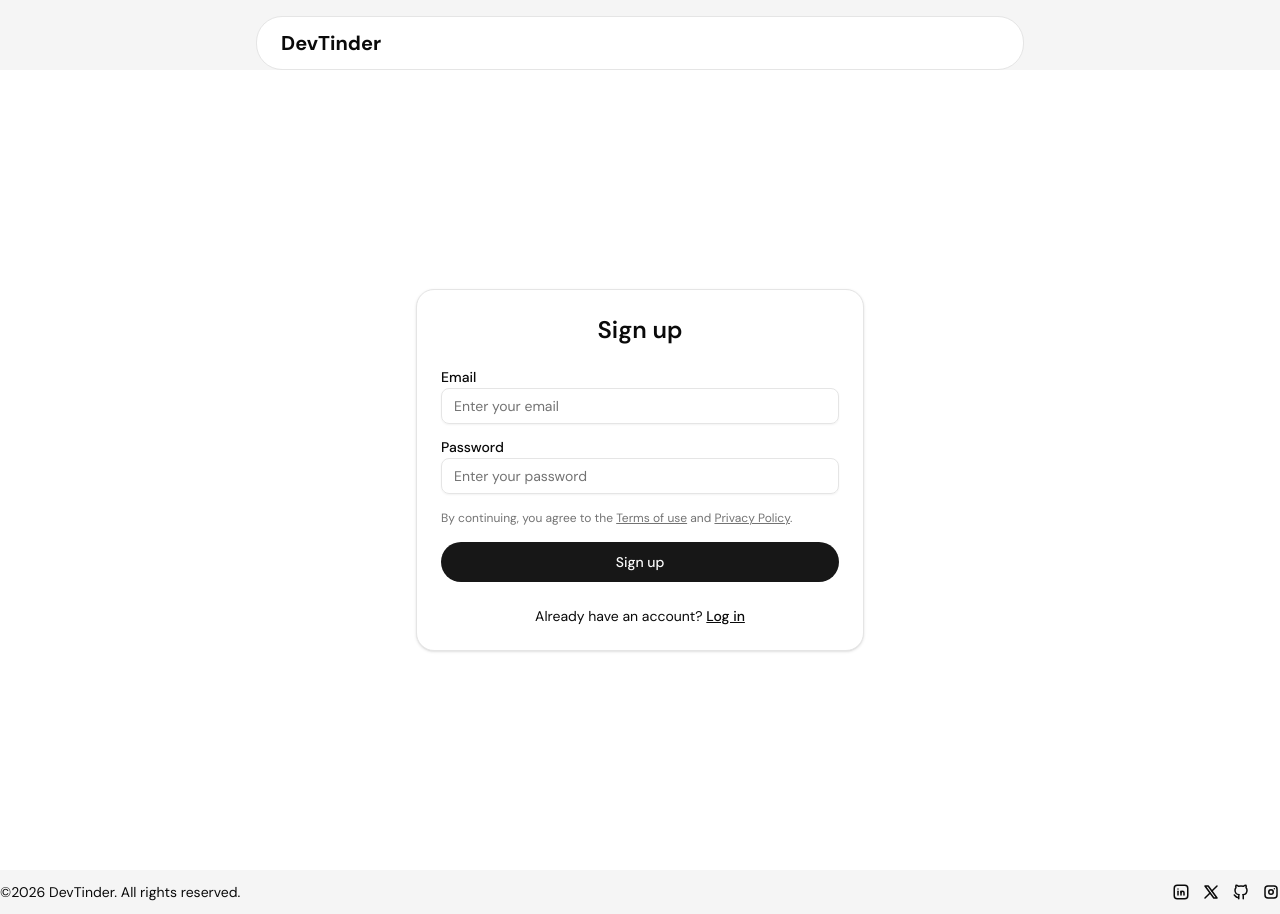
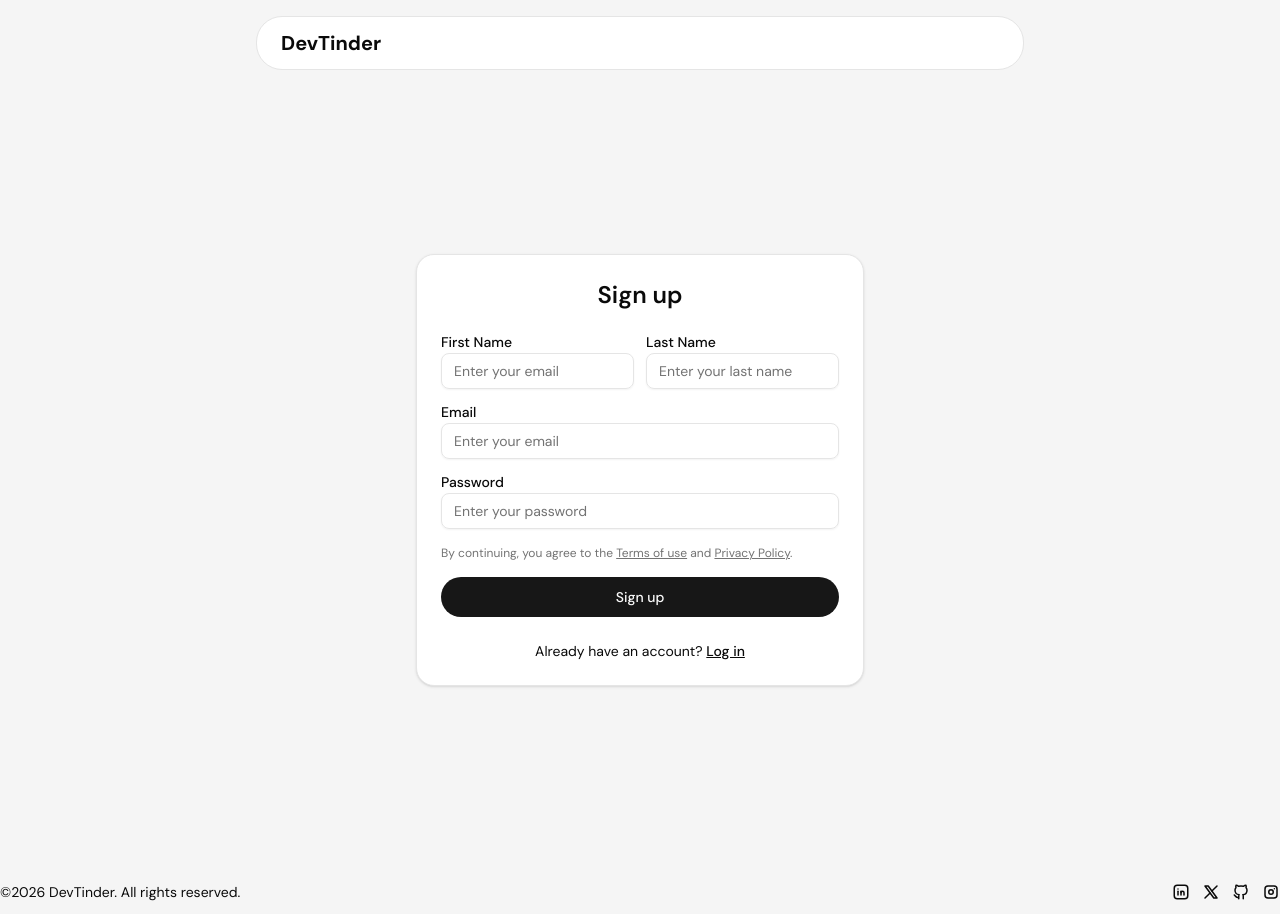
Before and after one commit to devxsagar/DevTinder-frontend, a React (Vite) app: page /signup in a window 1280 px wide. Built offline with nearby package versions, Linux system fonts and the light colour scheme.

Commit message:
feat: add sign up functionality

```diff
--- a/src/components/profile/ProfileEditForm.jsx
+++ b/src/components/profile/ProfileEditForm.jsx
@@ -30,16 +30,19 @@ const ProfileEditForm = () => {
     dateOfBirth: "",
     aboutMe: "",
     location: "",
-    photoUrl: ""
+    photoUrl: "",
   });
 
   const userData = useSelector((state) => state.user);
 
   const [skills, setSkills] = useState([]);
   const [skillInput, setSkillInput] = useState("");
+  const [firstTime, setFirstTime] = useState(false);
 
   const navigate = useNavigate();
   const dispatch = useDispatch();
+
+  console.log(userData);
 
   // Generic change handler
   const handleChange = (e) => {
@@ -101,7 +104,12 @@ const ProfileEditForm = () => {
             color: "#fff",
           },
         });
-        navigate("/profile");
+
+        if (res?.data?.isFirstTime) {
+          navigate("/");
+        } else {
+          navigate("/profile");
+        }
       }
     } catch (err) {
       let message = err?.response?.data?.message;
@@ -125,7 +133,7 @@ const ProfileEditForm = () => {
         dateOfBirth: userData.dateOfBirth || "",
         aboutMe: userData.aboutMe || "",
         location: userData.location || "",
-        photoUrl: userData.photoUrl || ""
+        photoUrl: userData.photoUrl || "",
       });
 
       setSkills(userData.skills || []);
@@ -153,8 +161,11 @@ const ProfileEditForm = () => {
             {/* Name */}
             <div className="grid grid-cols-1 gap-4 sm:grid-cols-2">
               <div className="space-y-1">
-                <Label htmlFor="firstName">First Name</Label>
+                <Label htmlFor="firstName">
+                  First Name <span className="text-red-500">*</span>
+                </Label>
                 <Input
+                  required={true}
                   id="firstName"
                   name="firstName"
                   placeholder="John"
@@ -164,8 +175,11 @@ const ProfileEditForm = () => {
               </div>
 
               <div className="space-y-1">
-                <Label htmlFor="lastName">Last Name</Label>
+                <Label htmlFor="lastName">
+                  Last Name <span className="text-red-500">*</span>
+                </Label>
                 <Input
+                  required={true}
                   id="lastName"
                   name="lastName"
                   placeholder="Doe"
@@ -177,8 +191,11 @@ const ProfileEditForm = () => {
 
             {/* Role */}
             <div className="space-y-1">
-              <Label htmlFor="role">Role</Label>
+              <Label htmlFor="role">
+                Role <span className="text-red-500">*</span>
+              </Label>
               <Input
+                type="text"
                 id="role"
                 name="role"
                 required={true}
@@ -191,8 +208,11 @@ const ProfileEditForm = () => {
             {/* Age & Location */}
             <div className="grid grid-cols-1 gap-4 sm:grid-cols-2">
               <div className="space-y-1">
-                <Label htmlFor="age">Age</Label>
+                <Label htmlFor="age">
+                  Age <span className="text-red-500">*</span>
+                </Label>
                 <Input
+                  required={true}
                   id="age"
                   name="age"
                   type="number"
@@ -217,7 +237,9 @@ const ProfileEditForm = () => {
             {/* Date of Birth & Gender */}
             <div className="grid grid-cols-1 gap-4 sm:grid-cols-2">
               <div className="space-y-1">
-                <Label>Gender</Label>
+                <Label>
+                  Gender <span className="text-red-500">*</span>
+                </Label>
                 <Select
                   value={formData.gender}
                   onValueChange={(value) =>
@@ -247,8 +269,11 @@ const ProfileEditForm = () => {
             </div>
 
             <div className="space-y-1">
-              <Label htmlFor="photoUrl">About</Label>
-              <Textarea
+              <Label htmlFor="photoUrl">
+                Photo URL <span className="text-red-500">*</span>
+              </Label>
+              <Input
+                required={true}
                 id="photoUrl"
                 name="photoUrl"
                 type="text"
@@ -259,8 +284,11 @@ const ProfileEditForm = () => {
 
             {/* About Me */}
             <div className="space-y-1">
-              <Label htmlFor="aboutMe">About</Label>
+              <Label htmlFor="aboutMe">
+                About <span className="text-red-500">*</span>
+              </Label>
               <Textarea
+                required={true}
                 id="aboutMe"
                 name="aboutMe"
                 type="text"
@@ -271,7 +299,9 @@ const ProfileEditForm = () => {
 
             {/* Skills */}
             <div className="space-y-1">
-              <Label>Skills</Label>
+              <Label>
+                Skills <span className="text-red-500">*</span>
+              </Label>
 
               <div className="mt-2 flex flex-wrap gap-2">
                 {skills.map((skill) => (
@@ -305,6 +335,7 @@ const ProfileEditForm = () => {
                 type="button"
                 variant="outline"
                 onClick={() => navigate("/profile")}
+                disabled={!userData?.isProfileCompleted}
               >
                 Cancel
               </Button>
--- a/src/pages/Signup.jsx
+++ b/src/pages/Signup.jsx
@@ -1,4 +1,4 @@
-import React from "react";
+import React, { useState } from "react";
 
 import { Button } from "@/components/ui/button";
 import { Input } from "@/components/ui/input";
@@ -6,23 +6,101 @@ import { Checkbox } from "@/components/ui/checkbox";
 import { Label } from "@/components/ui/label";
 import { EyeOff } from "lucide-react";
 import { useNavigate } from "react-router-dom";
+import { BASE_URL } from "@/utils/constants";
+import axios from "axios";
+import { useDispatch } from "react-redux";
+import { addUser } from "@/feature/userSlice";
+import { toast } from "sonner";
 
 const Signup = () => {
-  const navigate = useNavigate()
+  const [signUpData, setSignUpData] = useState({
+    firstName: "",
+    lastName: "",
+    email: "",
+    password: "",
+  });
+
+  const [errMessage, setErrMessage] = useState("");
+
+  const navigate = useNavigate();
+  const dispatch = useDispatch();
+
+  const handleChange = (e) => {
+    const { name, value } = e.target;
+
+    setSignUpData((prev) => {
+      return {
+        ...prev,
+        [name]: value,
+      };
+    });
+  };
+
+  const handleSubmit = async (e) => {
+    e.preventDefault();
+
+    try {
+      const res = await axios.post(BASE_URL + "/signup", signUpData, {
+        withCredentials: true,
+      });
+
+      if (res.data.success) {
+        dispatch(addUser(res.data.user));
+        toast.info();
+        navigate("/profile/edit");
+      }
+    } catch (err) {
+      setErrMessage(err?.response?.data?.message);
+    }
+  };
 
   return (
-    <div className="min-h-screen flex items-center justify-center bg-background px-4">
+    <div className="min-h-screen flex items-center justify-center px-4">
       <div className="w-full max-w-md rounded-2xl border bg-card p-6 shadow-sm">
         <h1 className="mb-6 text-2xl font-semibold text-center">Sign up</h1>
 
-        <form className="space-y-4">
+        <form className="space-y-4" onSubmit={(e) => handleSubmit(e)}>
+          <div className="flex justify-between md:items-center max-sm:flex-col max-sm:space-y-4">
+            {/* First Name */}
+            <div className="space-y-1">
+              <Label htmlFor="firstName"> First Name</Label>
+              <Input
+                required={true}
+                id="firstName"
+                name="firstName"
+                type="text"
+                placeholder="Enter your email"
+                value={signUpData.firstName}
+                onChange={handleChange}
+              />
+            </div>
+
+            {/* Last Name */}
+            <div className="space-y-1">
+              <Label htmlFor="lastName"> Last Name</Label>
+              <Input
+                required={true}
+                id="lastName"
+                name="lastName"
+                type="text"
+                placeholder="Enter your last name"
+                value={signUpData.lastName}
+                onChange={handleChange}
+              />
+            </div>
+          </div>
+
           {/* Email */}
           <div className="space-y-1">
             <Label htmlFor="email">Email</Label>
             <Input
+              required={true}
               id="email"
+              name="email"
               type="text"
               placeholder="Enter your email"
+              value={signUpData.email}
+              onChange={handleChange}
             />
           </div>
 
@@ -35,9 +113,13 @@ const Signup = () => {
               </span> */}
             </div>
             <Input
+              required={true}
               id="password"
+              name="password"
               type="password"
               placeholder="Enter your password"
+              value={signUpData.password}
+              onChange={handleChange}
             />
           </div>
 
@@ -56,6 +138,12 @@ const Signup = () => {
             <span className="underline cursor-pointer">Privacy Policy</span>.
           </p>
 
+          {errMessage && (
+            <p className="text-sm text-red-400 text-center">
+              Error: {errMessage}
+            </p>
+          )}
+
           {/* Button */}
           <Button className="w-full rounded-full" size="lg" type="submit">
             Sign up
@@ -67,7 +155,10 @@ const Signup = () => {
           {/* <p className="underline cursor-pointer">Forget your password</p> */}
           <p>
             Already have an account?{" "}
-            <span className="font-medium underline cursor-pointer" onClick={() => navigate("/login")}>
+            <span
+              className="font-medium underline cursor-pointer"
+              onClick={() => navigate("/login")}
+            >
               Log in
             </span>
           </p>
```
